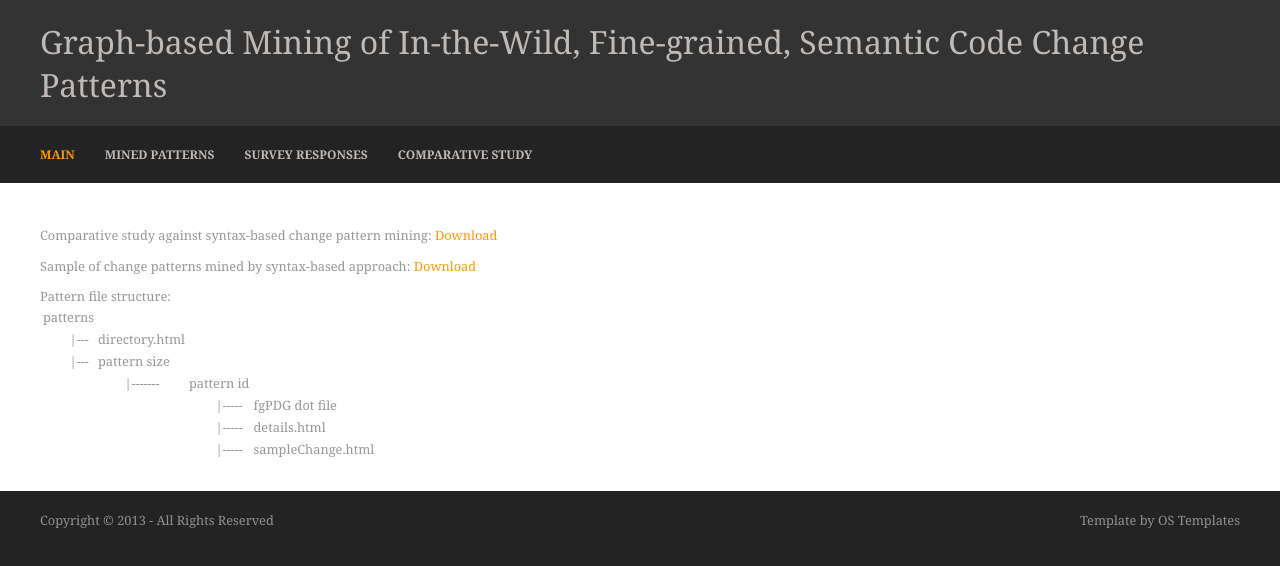
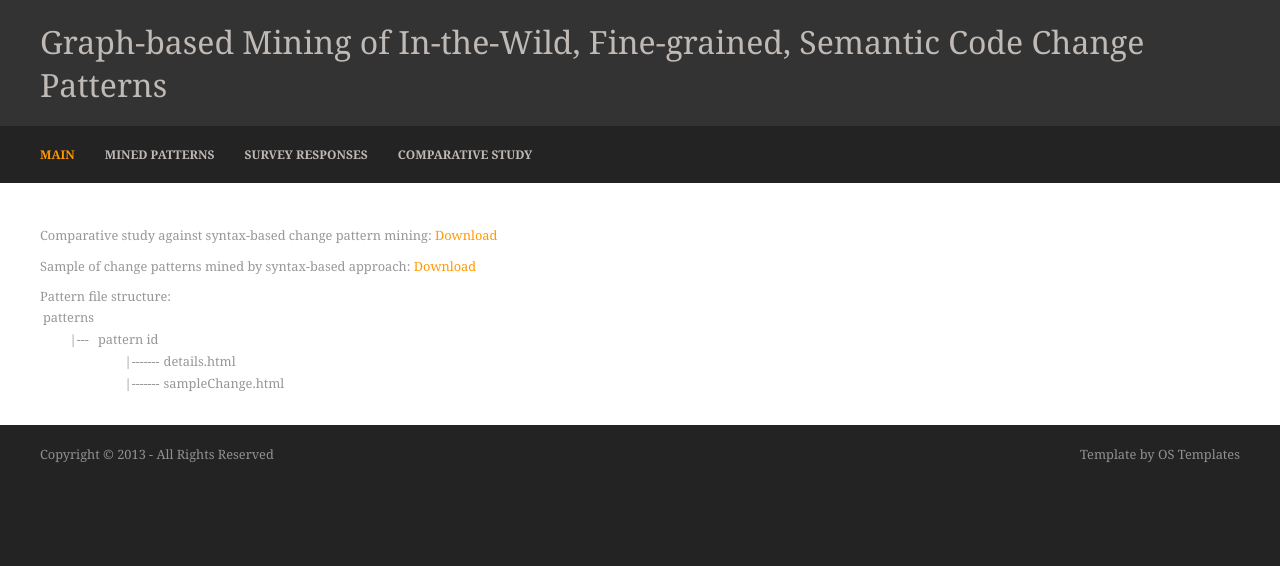
Before and after one commit to doubleblinddoubleblind/fse2018, a plain HTML site: page comparison.html in a window 1280 px wide. Drawn offline with Linux system fonts and the light colour scheme.

Commit message:
Update comparison.html

```diff
--- a/comparison.html
+++ b/comparison.html
@@ -44,12 +44,9 @@
 	    Pattern file structure:</br>
 	<table>
 		<tr><td>patterns</td><td></td><td></td><td></td></tr>
-		<tr><td>&nbsp;&nbsp;&nbsp;&nbsp;&nbsp;&nbsp;&nbsp;&nbsp;|---</td><td>directory.html</td><td></td><td></td></tr>
-		<tr><td>&nbsp;&nbsp;&nbsp;&nbsp;&nbsp;&nbsp;&nbsp;&nbsp;|---</td><td>pattern size</td><td></td><td></td></tr>
-		<tr><td></td><td>&nbsp;&nbsp;&nbsp;&nbsp;&nbsp;&nbsp;&nbsp;&nbsp;|-------</td><td>pattern id</td><td></td></tr>
-		<tr><td></td><td></td><td>&nbsp;&nbsp;&nbsp;&nbsp;&nbsp;&nbsp;&nbsp;&nbsp;|-----</td><td>fgPDG dot file</td></tr>
-		<tr><td></td><td></td><td>&nbsp;&nbsp;&nbsp;&nbsp;&nbsp;&nbsp;&nbsp;&nbsp;|-----</td><td>details.html</td></tr>
-		<tr><td></td><td></td><td>&nbsp;&nbsp;&nbsp;&nbsp;&nbsp;&nbsp;&nbsp;&nbsp;|-----</td><td>sampleChange.html</td></tr>
+		<tr><td>&nbsp;&nbsp;&nbsp;&nbsp;&nbsp;&nbsp;&nbsp;&nbsp;|---</td><td>pattern id</td><td></td><td></td></tr>
+		<tr><td></td><td>&nbsp;&nbsp;&nbsp;&nbsp;&nbsp;&nbsp;&nbsp;&nbsp;|-------</td><td>details.html</td><td></td></tr>
+		<tr><td></td><td>&nbsp;&nbsp;&nbsp;&nbsp;&nbsp;&nbsp;&nbsp;&nbsp;|-------</td><td>sampleChange.html</td><td></td></tr>
 	</table>
     </div>
     <!-- ################################################################################################ -->
```
